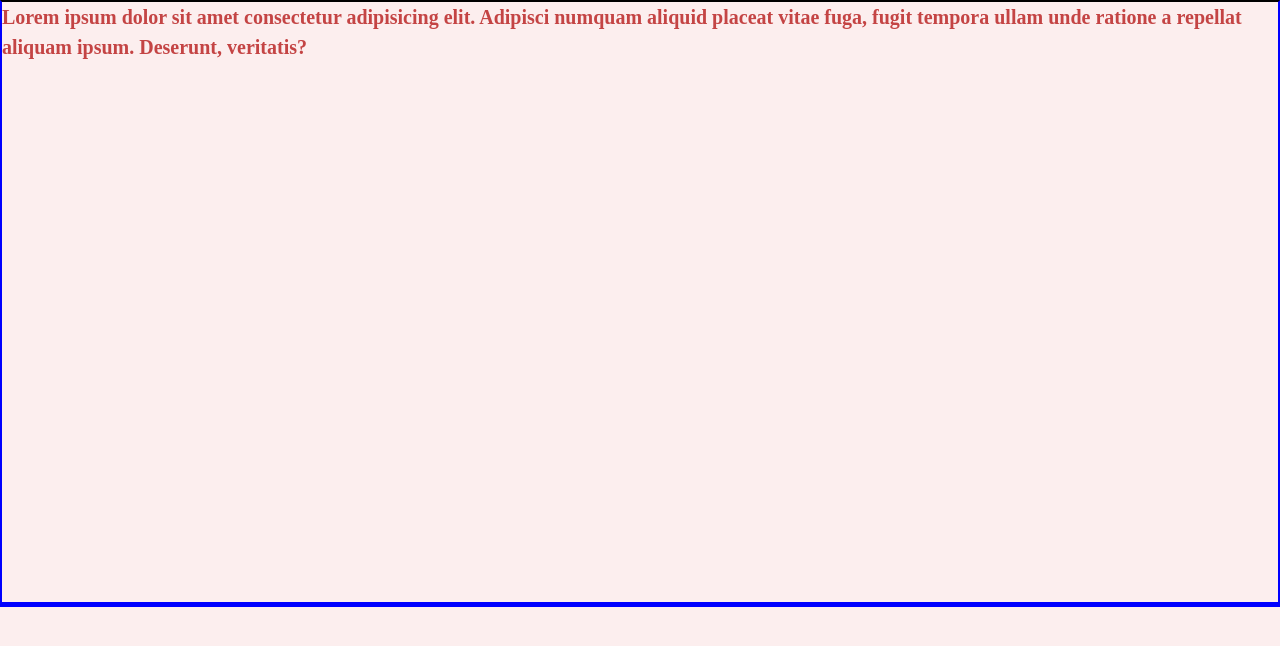
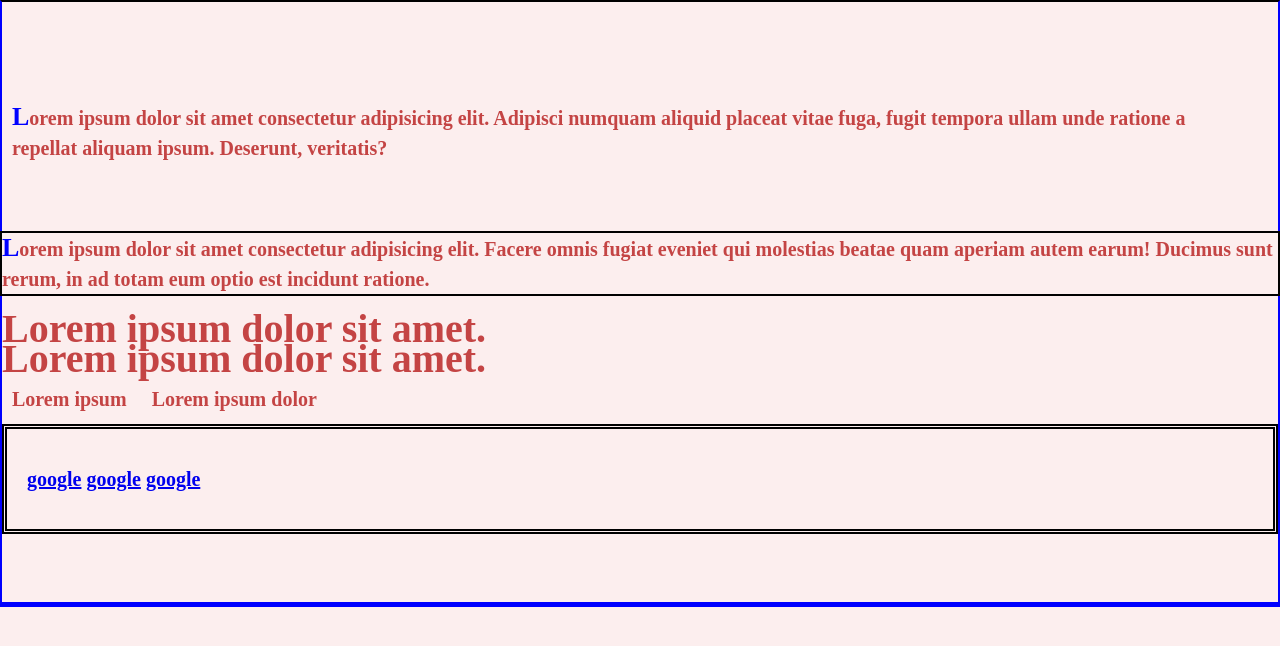
Before and after one commit to avk256/testCSS, a plain HTML site: page index.html in a window 1280 px wide. Drawn offline with Linux system fonts and the light colour scheme.

Commit message:
Set display

```diff
--- a/assets/styles/style.css
+++ b/assets/styles/style.css
@@ -39,3 +39,19 @@ p::first-letter {
 .paragraph2 {
     outline: 2px solid black;
 }
+
+span {
+    font-size: 2em;
+    display: block;
+}
+
+.div_str {
+    margin: 10px;
+    display: inline-block;
+}
+
+.div_link {
+    padding: 20px;
+    border: 5px double black;
+    line-height: 60px;
+}
--- a/index.html
+++ b/index.html
@@ -8,7 +8,18 @@
     <link rel="stylesheet" href="./assets/styles/style.css">
 </head>
 <body>
-    <div class="text">Lorem ipsum dolor sit amet consectetur adipisicing elit. Adipisci numquam aliquid placeat vitae fuga, fugit tempora ullam unde ratione a repellat aliquam ipsum. Deserunt, veritatis?</p>
+    <p class="paragraph1">Lorem ipsum dolor sit amet consectetur adipisicing elit. Adipisci numquam aliquid placeat vitae fuga, fugit tempora ullam unde ratione a repellat aliquam ipsum. Deserunt, veritatis?</p>
+    <p class="paragraph2">Lorem ipsum dolor sit amet consectetur adipisicing elit. Facere omnis fugiat eveniet qui molestias beatae quam aperiam autem earum! Ducimus sunt rerum, in ad totam eum optio est incidunt ratione.</p>
+    <span>Lorem ipsum dolor sit amet.</span>
+    <span>Lorem ipsum dolor sit amet.</span>
 
+    <div class="div_str">Lorem ipsum </div>
+    <div class="div_str">Lorem ipsum dolor </div>
+
+    <div class="div_link">
+        <a href="google.com">google</a>
+        <a href="google.com">google</a>
+        <a href="google.com">google</a>
+    </div>
 </body>
 </html>
```
